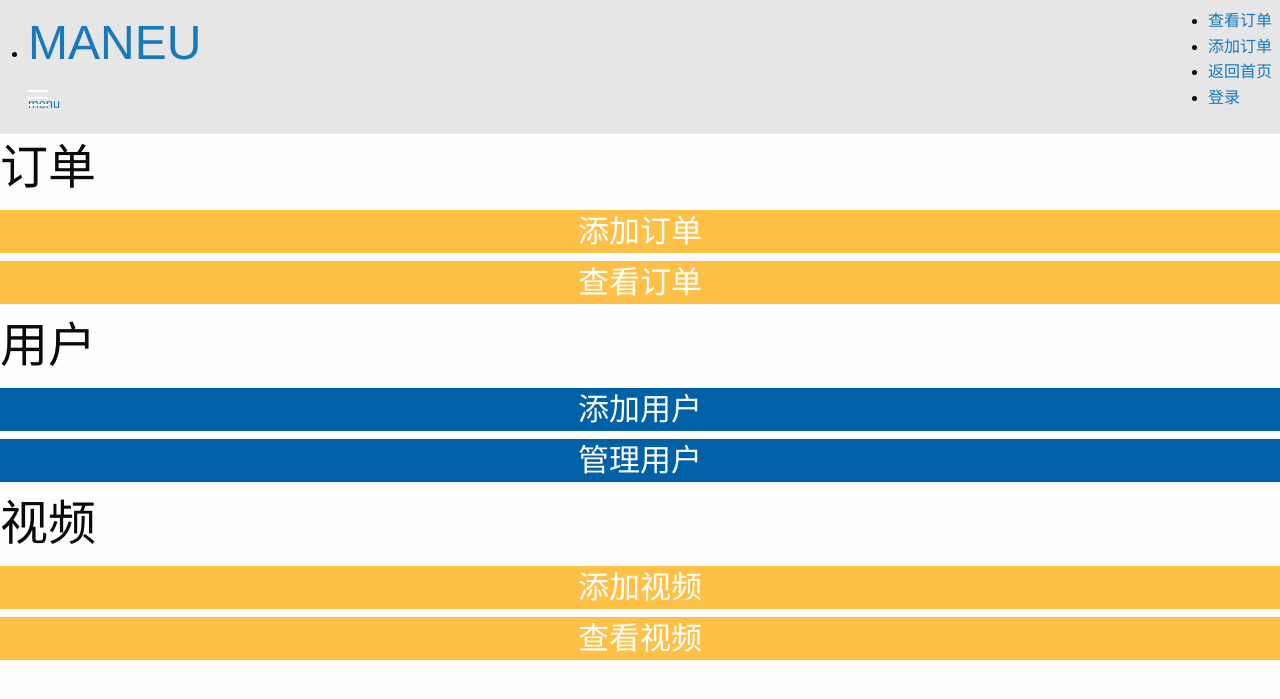
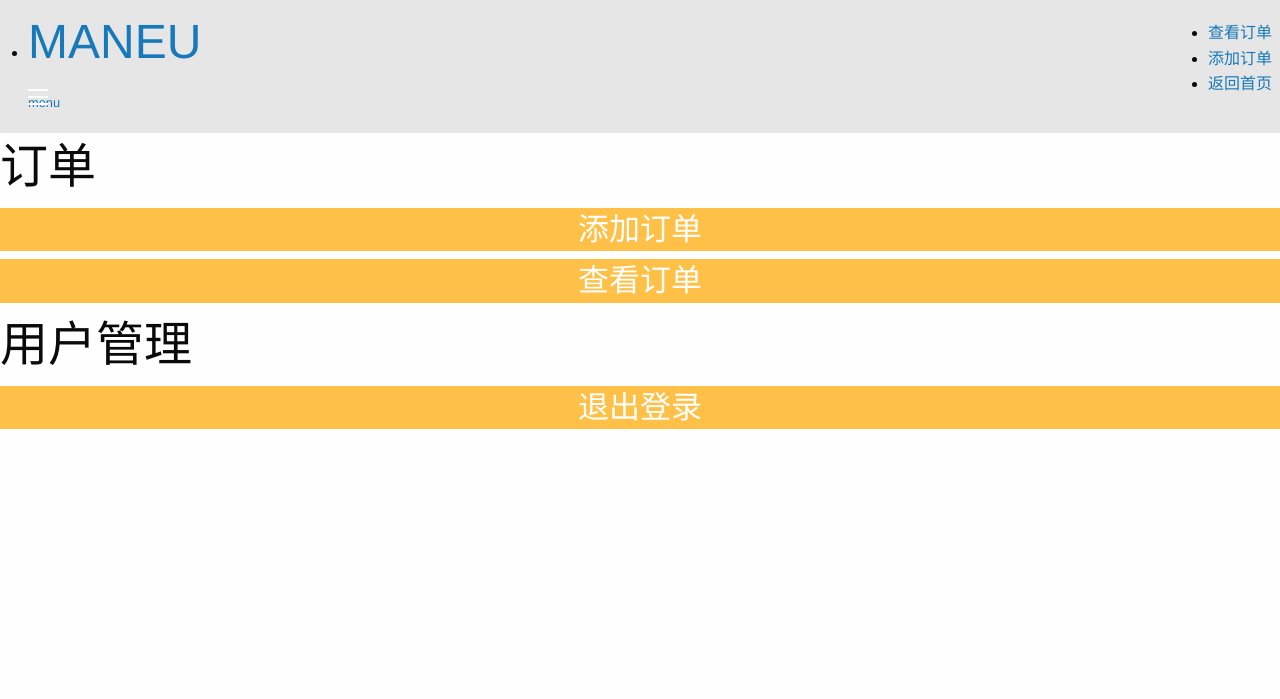
Before and after one commit to wumingqing2018/Maneu, a Django app: template templates/index_page.html in a window 1280 px wide. Shown: the top 699 px of the page. Run offline with Django 3.2, Linux system fonts and the light colour scheme; the template is opened without the code that fills it, so the values that code supplies are empty; some libraries are stand-ins or nearby versions.

Commit message:
添加登录功能

```diff
--- a/templates/base/base.html
+++ b/templates/base/base.html
@@ -14,6 +14,7 @@
     <!--    #预留css口子-->
     {% endblock %}
 </head>
+
 
 <body>
 <!--导航栏begin-->
@@ -35,7 +36,6 @@
             <li><a href="{% url 'order_list' %}">查看订单</a></li>
             <li><a href="{% url 'add_order' %}">添加订单</a></li>
             <li><a href="{% url 'index_page' %}">返回首页</a></li>
-            <li><a href="{% url 'login_user' %}">登录</a></li>
         </ul>
     </section>
 </nav>
--- a/templates/index_page.html
+++ b/templates/index_page.html
@@ -21,43 +21,56 @@
 </div>
 
 
-<div class="row">
-    <div class="medium-12 columns">
-        <h1>用户</h1>
-    </div>
+<!--<div class="row">-->
+<!--    <div class="medium-12 columns">-->
+<!--        <h1>用户</h1>-->
+<!--    </div>-->
 
-    <div class="medium-3 columns">
-        <div date-alert class="alert-box info round" style="background: #0060A8">
-            <a href="{% url 'join_user' %}" methods="get">
-                <h3>添加用户</h3>
-            </a>
-        </div>
-    </div>
-    <div class="medium-3 columns ">
-        <div date-alert class="alert-box info round" style="background: #0060A8">
-            <a href="{% url 'list_user' %}">
-                <h3>管理用户</h3>
-            </a>
-        </div>
-    </div>
-</div>
+<!--    <div class="medium-3 columns">-->
+<!--        <div date-alert class="alert-box info round" style="background: #0060A8">-->
+<!--            <a href="{% url 'join_user' %}" methods="get">-->
+<!--                <h3>添加用户</h3>-->
+<!--            </a>-->
+<!--        </div>-->
+<!--    </div>-->
+<!--    <div class="medium-3 columns ">-->
+<!--        <div date-alert class="alert-box info round" style="background: #0060A8">-->
+<!--            <a href="{% url 'list_user' %}">-->
+<!--                <h3>管理用户</h3>-->
+<!--            </a>-->
+<!--        </div>-->
+<!--    </div>-->
+<!--</div>-->
+<!--<div class="row">-->
+<!--    <div class="medium columns">-->
+<!--        <H1>视频</H1>-->
+<!--    </div>-->
+<!--    <div class="medium-3 columns">-->
+<!--        <div date-alert class="alert-box info round" style="background: #FFC048">-->
+<!--            <a href="{% url 'add_order' %}">-->
+<!--                <h3>添加视频</h3>-->
+<!--            </a>-->
+<!--        </div>-->
+<!--    </div>-->
+<!--    <div class="medium-3 columns">-->
+<!--        <div date-alert class="alert-box info round" style="background: #FFC048">-->
+<!--            <a href="{% url 'order_list' %}">-->
+<!--                <h3>查看视频</h3>-->
+<!--            </a>-->
+<!--        </div>-->
+<!--    </div>-->
+<!--</div>-->
 
 
 <div class="row">
     <div class="medium columns">
-        <H1>视频</H1>
+        <H1>用户管理</H1>
     </div>
-    <div class="medium-3 columns">
+
+    <div class="medium columns">
         <div date-alert class="alert-box info round" style="background: #FFC048">
-            <a href="{% url 'add_order' %}">
-                <h3>添加视频</h3>
-            </a>
-        </div>
-    </div>
-    <div class="medium-3 columns">
-        <div date-alert class="alert-box info round" style="background: #FFC048">
-            <a href="{% url 'order_list' %}">
-                <h3>查看视频</h3>
+            <a href="{% url 'user_logout' %}">
+                <h3>退出登录</h3>
             </a>
         </div>
     </div>
--- a/templates/user/login_page.html
+++ b/templates/user/login_page.html
@@ -6,9 +6,8 @@
             <form method="post" action="{% url 'login_user' %}">
                 {% csrf_token %}
                 {{ form.username }}
-                {{ form.username.errors}}
                 {{ form.password }}
-                {{ form.username.errors}}
+                <p>{{ error }}</p>
                 <input class="medium-12 button" type="submit" value="登录">
             </form>
         </div>
```
Also changed, not shown: middleware/testMiddleware.py (+0 -14 lines), middleware/userMiddleware.py (added, +35 -0 lines), user/forms/loginForm.py (+8 -0 lines), user/urls.py (+4 -3 lines), user/views.py (+16 -8 lines).
